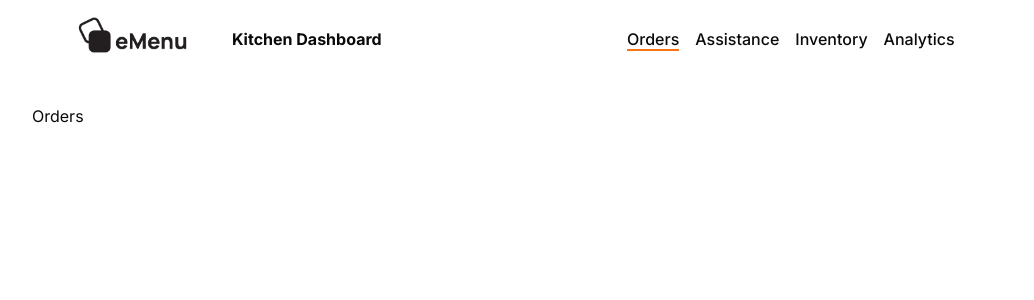
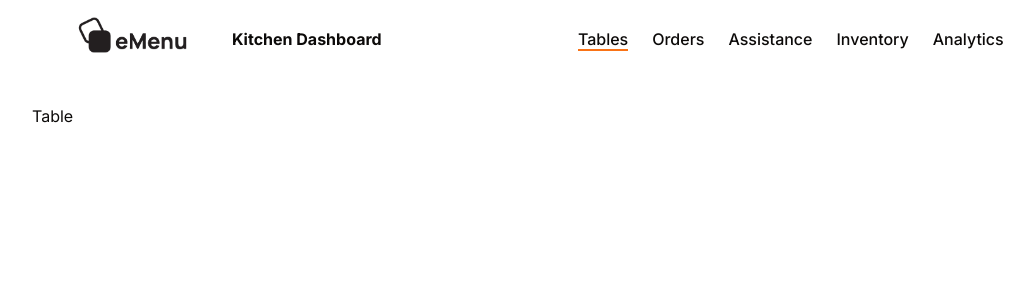
Before and after one commit to jmmaglonzo/E-MENU-FE, a Next.js app: page /kitchen in a window 1280 px wide. Shown: the top 300 px of the page, without its empty margins (24-1058 px from the left). Built offline with nearby package versions, Linux system fonts and the light colour scheme.

Commit message:
feat: add table page

```diff
--- /dev/null
+++ b/src/app/kitchen/order/page.tsx
@@ -0,0 +1,5 @@
+const Orders = () => {
+  return <div>Orders</div>;
+};
+
+export default Orders;
--- a/src/app/kitchen/page.tsx
+++ b/src/app/kitchen/page.tsx
@@ -1,5 +1,5 @@
 const Kitchen = () => {
-  return <div>Orders</div>;
+  return <div>Table</div>;
 };
 
 export default Kitchen;
--- a/src/components/Kitchen/KitchenNav.tsx
+++ b/src/components/Kitchen/KitchenNav.tsx
@@ -12,11 +12,19 @@ const KitchenNav = () => {
         <Image src={menuLogo} alt="Menu Logo" fill className="object-contain" />
       </div>
       <h1 className="mt-2 font-bold">Kitchen Dashboard</h1>
-      <ul className="mt-2 flex flex-1 items-center justify-center gap-4 font-medium">
+      <ul className="mt-2 flex flex-1 items-center justify-center gap-6 font-medium">
         <li>
           <Link
             href={"/kitchen"}
             className={`${pathname === "/kitchen" && "border-b-2 border-primary"}`}
+          >
+            Tables
+          </Link>
+        </li>
+        <li>
+          <Link
+            href={"/kitchen/order"}
+            className={`${pathname === "/kitchen/order" && "border-b-2 border-primary"}`}
           >
             Orders
           </Link>
```
